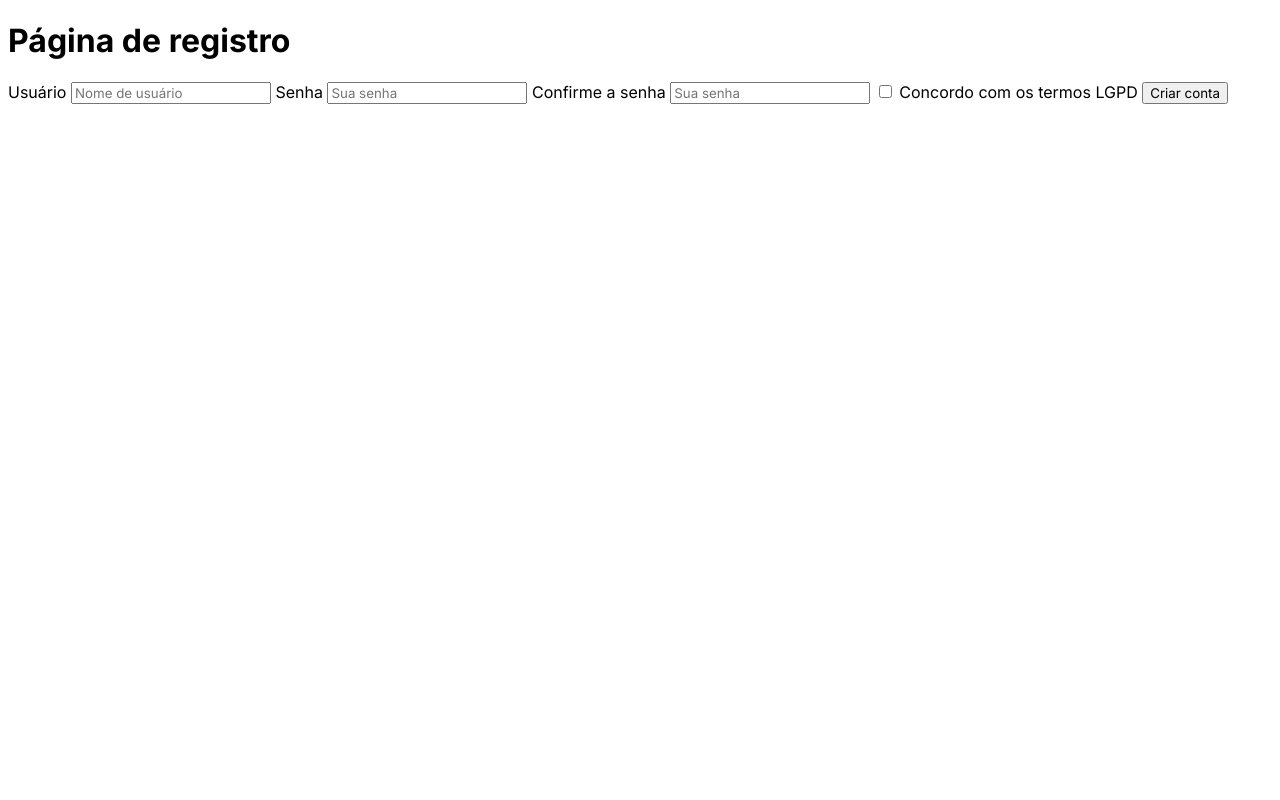
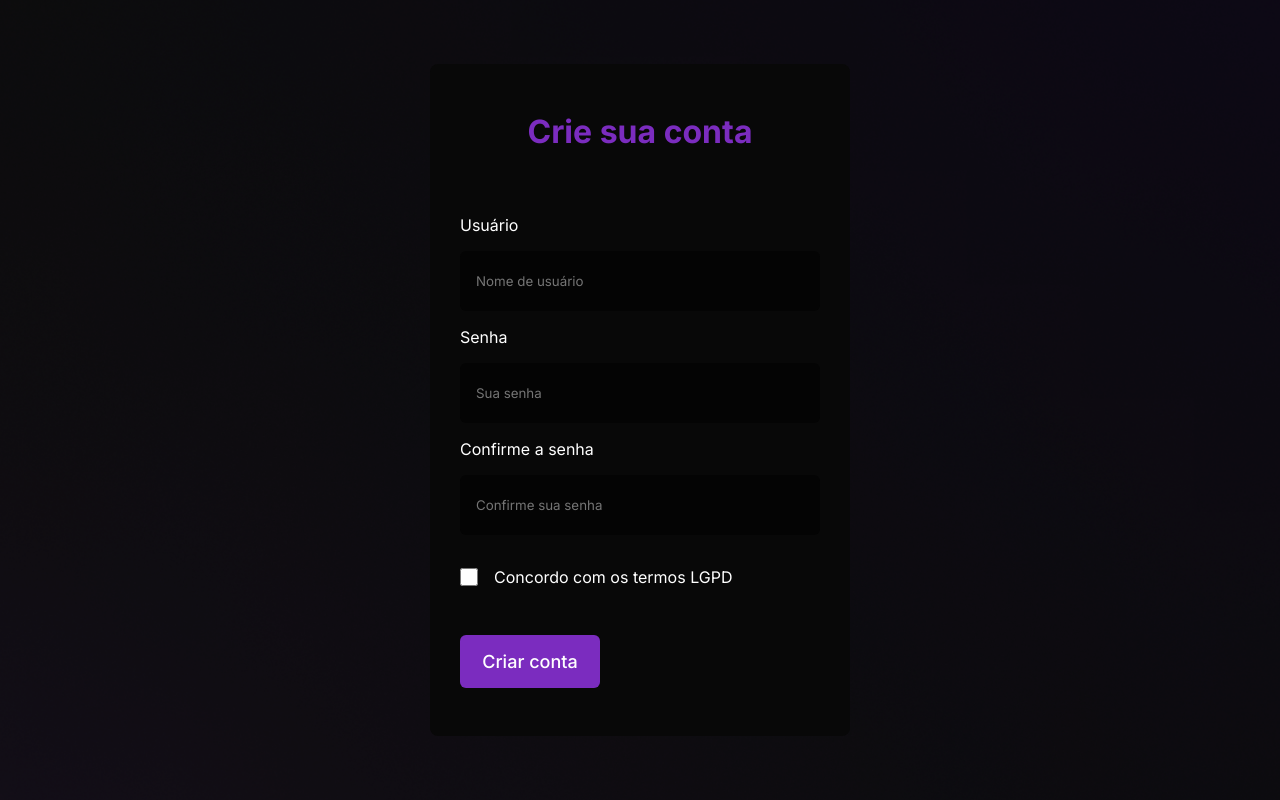
Before and after one commit to devmarquinhos/reservaVoos, a Flask app: page /register in a window 1280 px wide. Run offline with Flask 3, Linux system fonts and the light colour scheme; some libraries are stand-ins or nearby versions.

Commit message:
Style: Register form is now styled, issues with register form functionality
Needs to fix the register form, its copying the value from the password input to the confirm password and for some reason its requiring the confirm password field filled with a value when already have a value that either matches with the first password field.

```diff
--- a/app/controllers/default.py
+++ b/app/controllers/default.py
@@ -25,9 +25,12 @@ def login():
 def register():
     form = RegisterForm()
 
+    # Precisa corrigir isso, por alguma razão ele copia o conteúdo do input password para o confirmPwd
     if form.validate_on_submit():
         print(form.username.data)
         print(form.password.data)
+        if form.password.data != form.confirmPwd.data:
+            print("As senhas precisam ser iguais")
     else:
         print(form.errors)
 
--- a/app/models/forms.py
+++ b/app/models/forms.py
@@ -10,6 +10,7 @@ class LoginForm(FlaskForm):
 class RegisterForm(FlaskForm):
     username = fields.StringField("username", validators=[DataRequired()])
     password = fields.StringField("password", validators=[DataRequired()])
+    confirmPwd = fields.PasswordField("confirmPwd", validators=[DataRequired()])
     confirm = fields.BooleanField("confirm", validators=[DataRequired()])
 
 class RegisterFlight(FlaskForm):
--- a/app/static/css/loginPage.css
+++ b/app/static/css/loginPage.css
@@ -56,6 +56,7 @@ form label {
     font-weight: 700;
     color: #7B2CBF;
     padding: 48px;
+    font-size: 24px;
 }
 
 form div {
@@ -84,12 +85,13 @@ form div input:checked {
 
 #submitButton {
     cursor: pointer;
-    width: 120px;
+    width: 140px;
 
     border: none;
     border-radius: 6px;
 
     font-weight: 500;
+    font-size: 18px;
     color: white;
     background-color: #7B2CBF;
 
--- a/app/static/css/registerPage.css
+++ b/app/static/css/registerPage.css
@@ -1,3 +1,114 @@
 * {
+    margin: 0;
+    padding: 0;
+    box-sizing: border-box;
     font-family: 'Inter', sans-serif;
 }
+
+body {
+    width: 100vw;
+    height: 100vh;
+    display: flex;
+    align-items: center;
+    justify-content: center;
+
+    background-image: url(../img/desktop-bg.png);
+    background-repeat: no-repeat;
+    background-size: cover;
+    background-position: top center;
+}
+
+.container {
+    color: white;
+    width: 420px;
+    background: #080808;
+    border-radius: 8px;
+
+    display: flex;
+    align-items: center;
+    justify-content: center;
+    flex-direction: column;
+}
+
+.userInput, .pwdInput {
+    width: 360px;
+    height: 60px;
+    padding: 16px;
+    background: #040404;
+    color: white;
+    border: none;
+    border-radius: 6px;
+}
+
+#submitButton {
+    cursor: pointer;
+    width: 140px;
+
+    border: none;
+    border-radius: 6px;
+
+    font-weight: 500;
+    font-size: 18px;
+    color: white;
+    background-color: #7B2CBF;
+
+    padding: 16px;
+    margin-bottom: 48px;
+    transition: all .2s;
+}
+
+#submitButton:hover {
+    background-color: #541f83;
+}
+
+form {
+    display: flex;
+    justify-content: center;
+    flex-direction: column;
+}
+
+form label {
+    margin: 16px 0;
+    font-size: 16px;
+}
+
+
+
+form div {
+    display: flex;
+    align-items: center;
+    margin-top: 16px;
+    gap: 16px;
+}
+
+form div input {
+    appearance: checkbox;
+    --webkit-appearence: checkbox;
+
+    width: 18px;
+    height: 18px;
+
+    border: 1px solid #8C8C8C;
+    background-color: #040404;
+    border-radius: 2px;
+}
+
+form div input:checked {
+    background: #7B2CBF;
+    border: 2px solid #8C8C8C;
+}
+
+
+.container h1 {
+    font-weight: 700;
+    color: #7B2CBF;
+    /* padding: 48px; */
+    margin: 48px;
+}
+
+form div {
+    display: flex;
+    align-items: center;
+    margin-top: 16px;
+    gap: 16px;
+}
--- a/app/templates/login.html
+++ b/app/templates/login.html
@@ -16,7 +16,7 @@
 </head>
 <body>
     <div class="container">
-        <h1>Página de login</h1>
+        <h1>Faça Login na plataforma</h1>
         <form action="" method="POST">
             <!-- Secret Key para segurança do formulário -->
             {{ form.csrf_token }}
@@ -28,7 +28,7 @@
 
             <!-- Input para a senha -->
             <label for="password">Senha</label>
-            {{ form.password(class="pwdInput", placeholder="Sua senha") }}
+            {{ form.password(type="password", class="pwdInput", placeholder="Sua senha") }}
             {{ form.hidden_tag() }}
 
             <!-- Checkbox para lembrar do usuário -->
--- a/app/templates/register.html
+++ b/app/templates/register.html
@@ -14,29 +14,40 @@
     <link rel="stylesheet" href="{{ url_for('static', filename="css/registerPage.css") }}">
 </head>
 <body>
-    <h1>Página de registro</h1>
+    <div class="container">
+        <h1>Crie sua conta</h1>
         <form action="" method="POST">
             {{ form.crsf_token }}
 
             <!-- Input para o nome do usuário -->
             <label for="username">Usuário</label>
             {{ form.username(class="userInput", placeholder="Nome de usuário") }}
+            {{ form.hidden_tag() }}
+
 
             <!-- Input para a senha -->
             <label for="password">Senha</label>
-        {{ form.password(class="pwdInput", placeholder="Sua senha") }}
+            {{ form.password(type="password", class="pwdInput", placeholder="Sua senha") }}
+            {{ form.hidden_tag() }}
+
 
             <!-- Input para confirmar a senha -->
-        <label for="password">Confirme a senha</label>
-        {{ form.password(class="pwdInput", placeholder="Sua senha")}}
+            <label for="confirmPwd">Confirme a senha</label>
+            {{ form.password(type="password", class="pwdInput", placeholder="Confirme sua senha")}}
+            {{ form.hidden_tag() }}
+
 
             <!-- Checkbox para concordar com os termos -->
+            <div class="checkbox">
                 {{ form.confirm }}
+                {{ form.hidden_tag() }}
                 <label for="confirm">Concordo com os termos LGPD</label>
+            </div>
 
             <!-- Botão para se cadastrar-->
             <label for="submit"></label>
-        <button type="submit">Criar conta</button>
+            <button type="submit" id="submitButton">Criar conta</button>
         </form>
+    </div>
 </body>
 </html>
```
Lines whose indentation alone changed are shown as unchanged.
